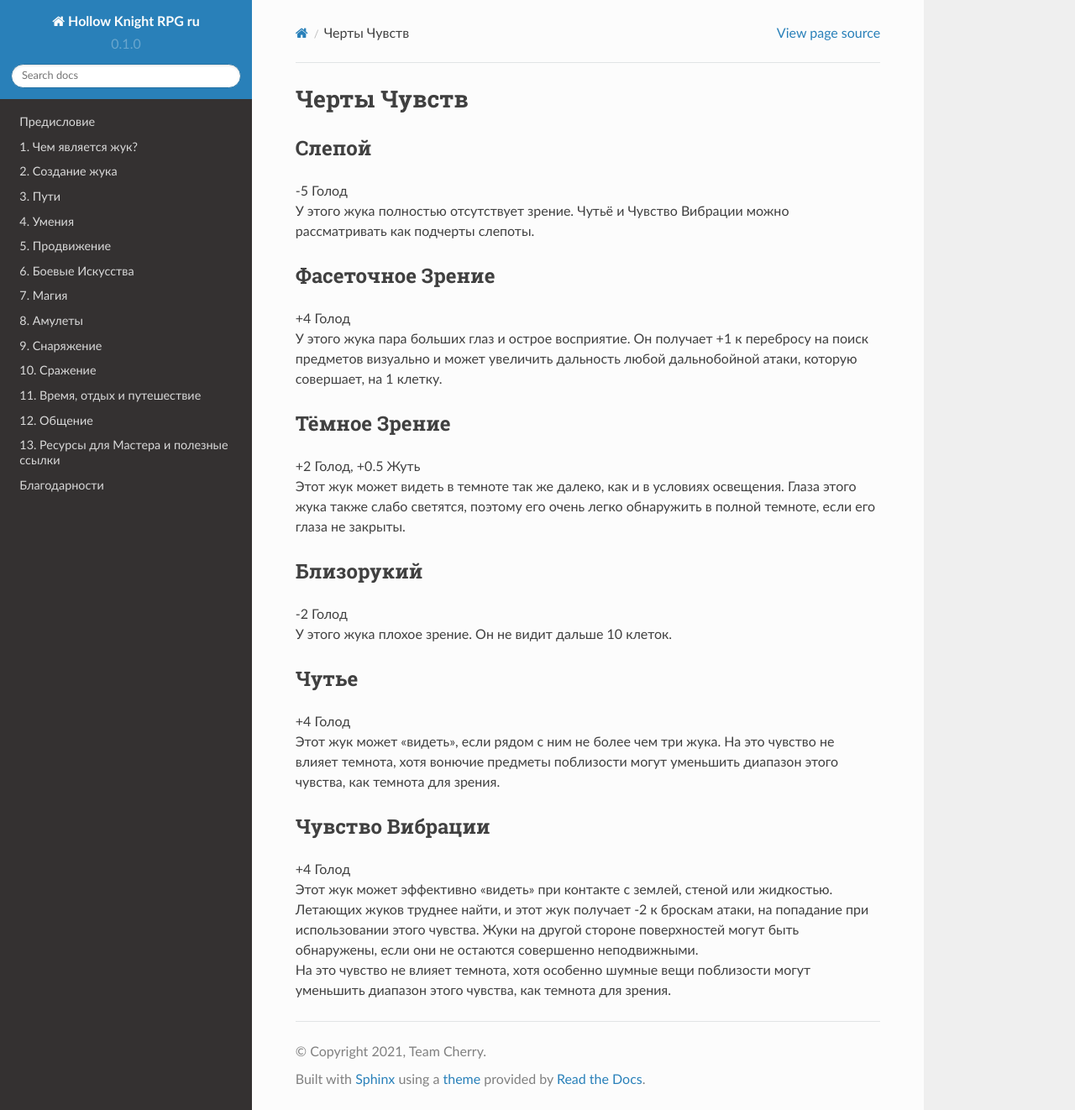
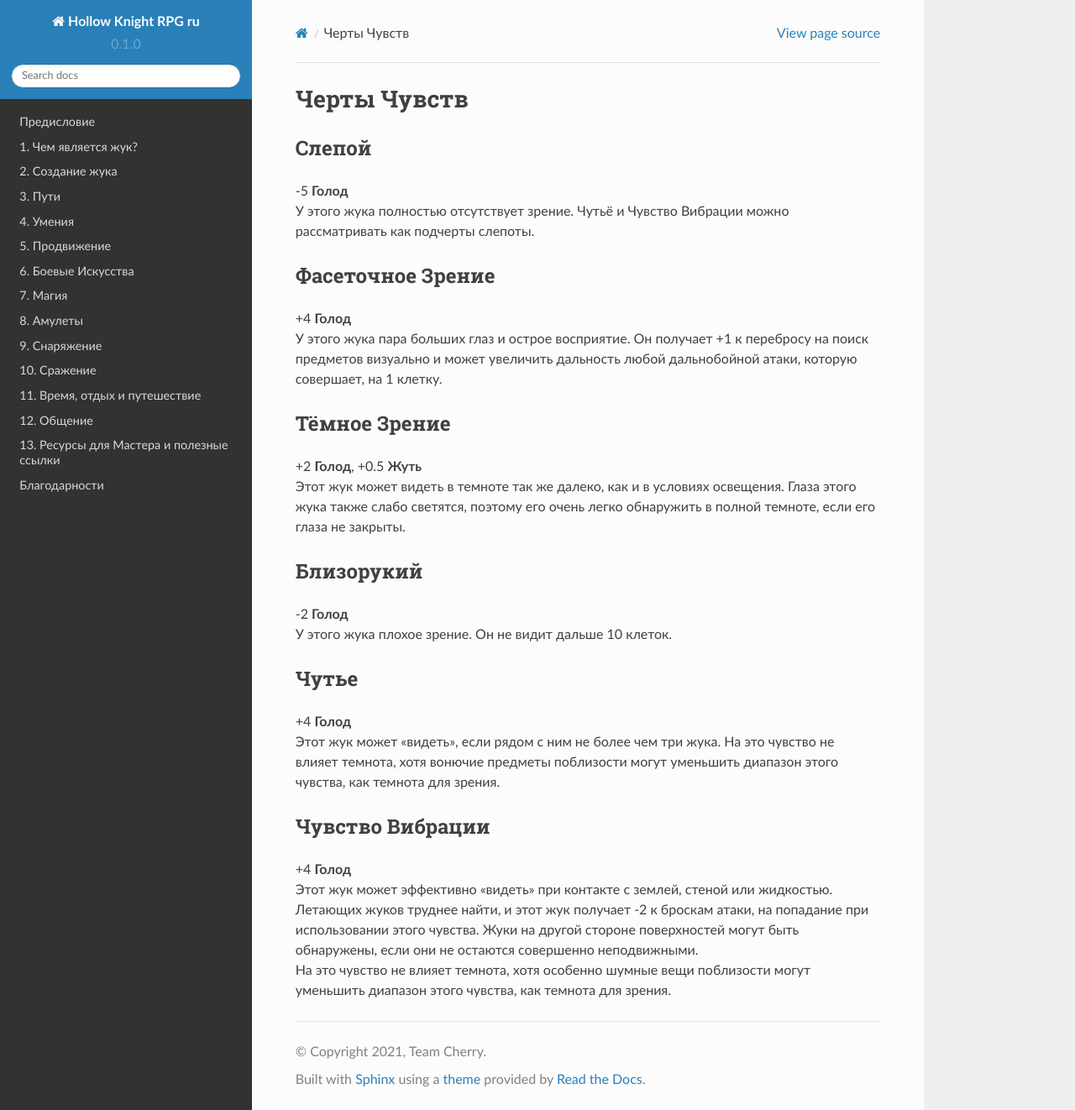
Before and after one commit to LazySelkie/hollow-knight-rpg-ru, a Sphinx documentation site: the page built from docs/source/traits_sense.rst, in a window 1280 px wide and 1322 px high. Shown: the whole window at 84% size. Built offline with Sphinx 7.4.7 and the Read the Docs theme 2.0.0, drawn with Linux system fonts in a browser that asks for light colours.

```diff
--- a/docs/source/traits_sense.rst
+++ b/docs/source/traits_sense.rst
@@ -3,31 +3,31 @@
 
 Слепой
 """"""""""""
-| -5 Голод
+| -5 **Голод**
 | У этого жука полностью отсутствует зрение. Чутьё и Чувство Вибрации можно рассматривать как подчерты слепоты.
 
 Фасеточное Зрение
 """"""""""""""""""""
-| +4 Голод
+| +4 **Голод**
 | У этого жука пара больших глаз и острое восприятие. Он получает +1 к перебросу на поиск предметов визуально и может увеличить дальность любой дальнобойной атаки, которую совершает, на 1 клетку.
 
 Тёмное Зрение
 """"""""""""""""""""
-| +2 Голод, +0.5 Жуть
+| +2 **Голод**, +0.5 **Жуть**
 | Этот жук может видеть в темноте так же далеко, как и в условиях освещения. Глаза этого жука также слабо светятся, поэтому его очень легко обнаружить в полной темноте, если его глаза не закрыты.
 
 Близорукий
 """"""""""""""""""""
-| -2 Голод
+| -2 **Голод**
 | У этого жука плохое зрение. Он не видит дальше 10 клеток.
 
 Чутье
 """"""""""""""""""""
-| +4 Голод
+| +4 **Голод**
 | Этот жук может «видеть», если рядом с ним не более чем три жука. На это чувство не влияет темнота, хотя вонючие предметы поблизости могут уменьшить диапазон этого чувства, как темнота для зрения.
 
 Чувство Вибрации
 """"""""""""""""""""
-| +4 Голод
+| +4 **Голод**
 | Этот жук может эффективно «видеть» при контакте с землей, стеной или жидкостью. Летающих жуков труднее найти, и этот жук получает -2 к броскам атаки, на попадание при использовании этого чувства. Жуки на другой стороне поверхностей могут быть обнаружены, если они не остаются совершенно неподвижными.
 | На это чувство не влияет темнота, хотя особенно шумные вещи поблизости могут уменьшить диапазон этого чувства, как темнота для зрения.
```
